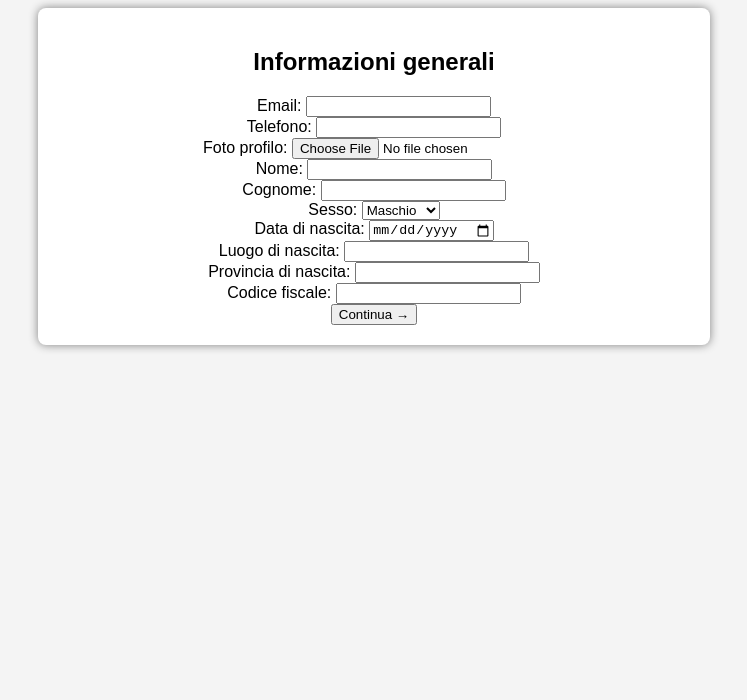
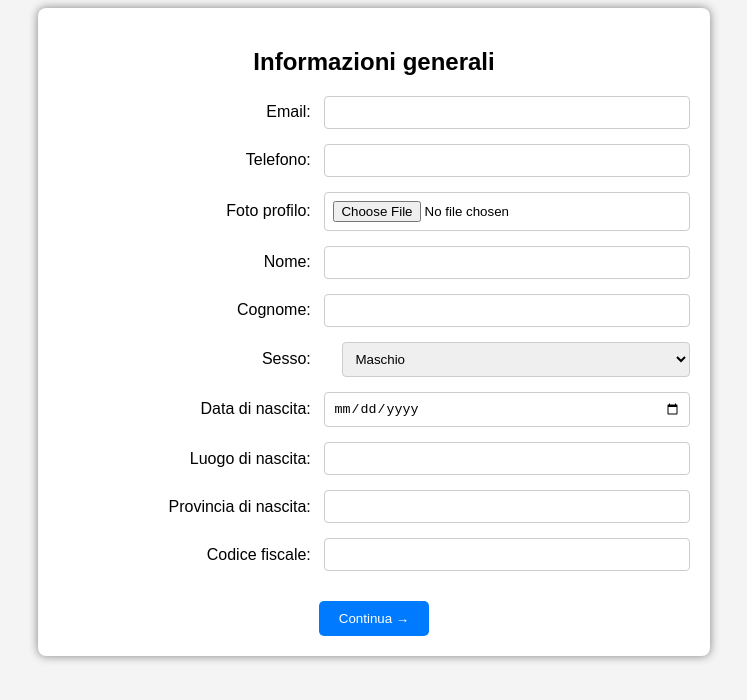
Before and after one commit to RefereeLink/RefereeLink, a plain HTML site: page index.html in a window 1280 px wide. Shown: the whole page, without its empty margins (266-1013 px from the left). Drawn offline with Linux system fonts and the light colour scheme.

Commit message:
Update style.css

```diff
--- a/style.css
+++ b/style.css
@@ -20,3 +20,42 @@ body {
 .step.active {
     display: block;
 }
+
+.form-group {
+    display: flex;
+    justify-content: space-between;
+    margin-bottom: 15px;
+    align-items: center;
+}
+
+.form-group label {
+    width: 40%;
+    text-align: right;
+    padding-right: 10px;
+}
+
+.form-group input,
+.form-group select {
+    width: 55%;
+    padding: 8px;
+    border: 1px solid #ccc;
+    border-radius: 4px;
+}
+
+.button-group {
+    margin-top: 30px;
+    text-align: center;
+}
+
+button {
+    padding: 10px 20px;
+    border: none;
+    background: #007bff;
+    color: white;
+    border-radius: 5px;
+    cursor: pointer;
+}
+
+button:hover {
+    background: #0056b3;
+}
```
